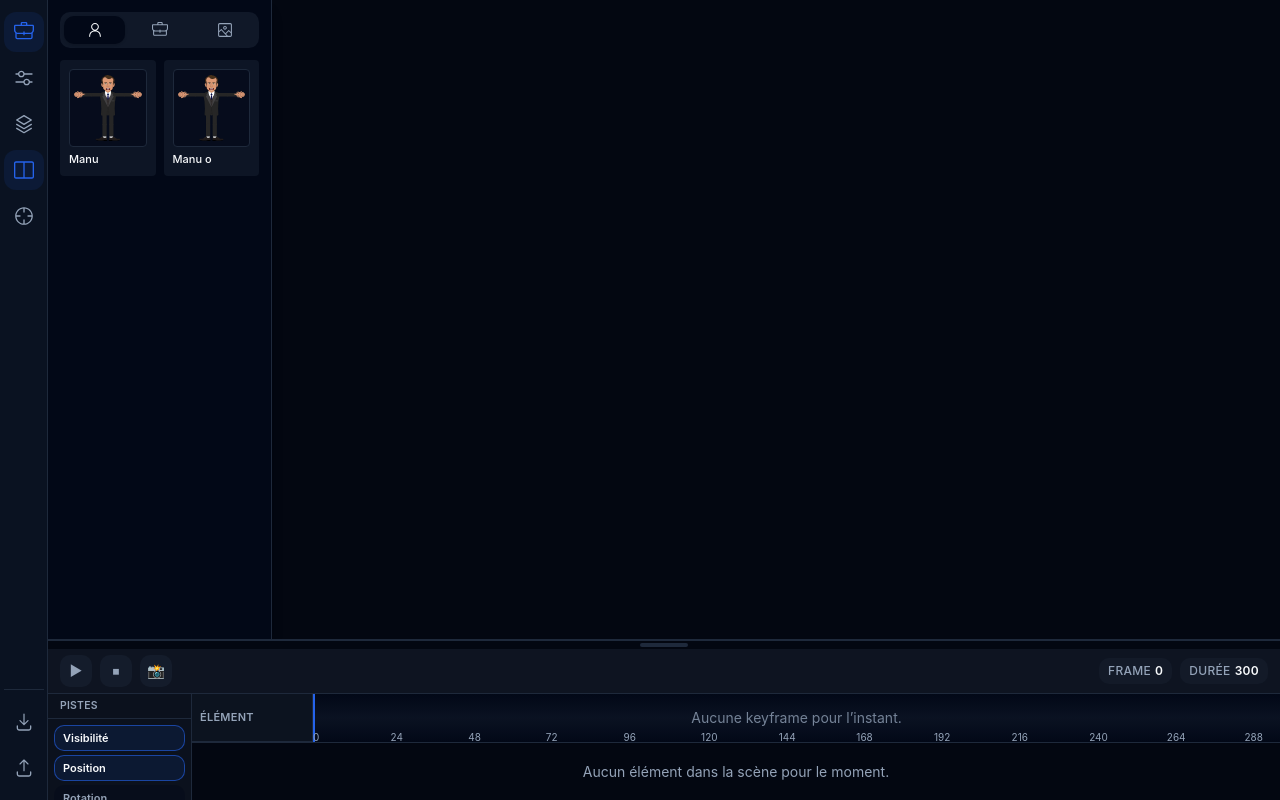
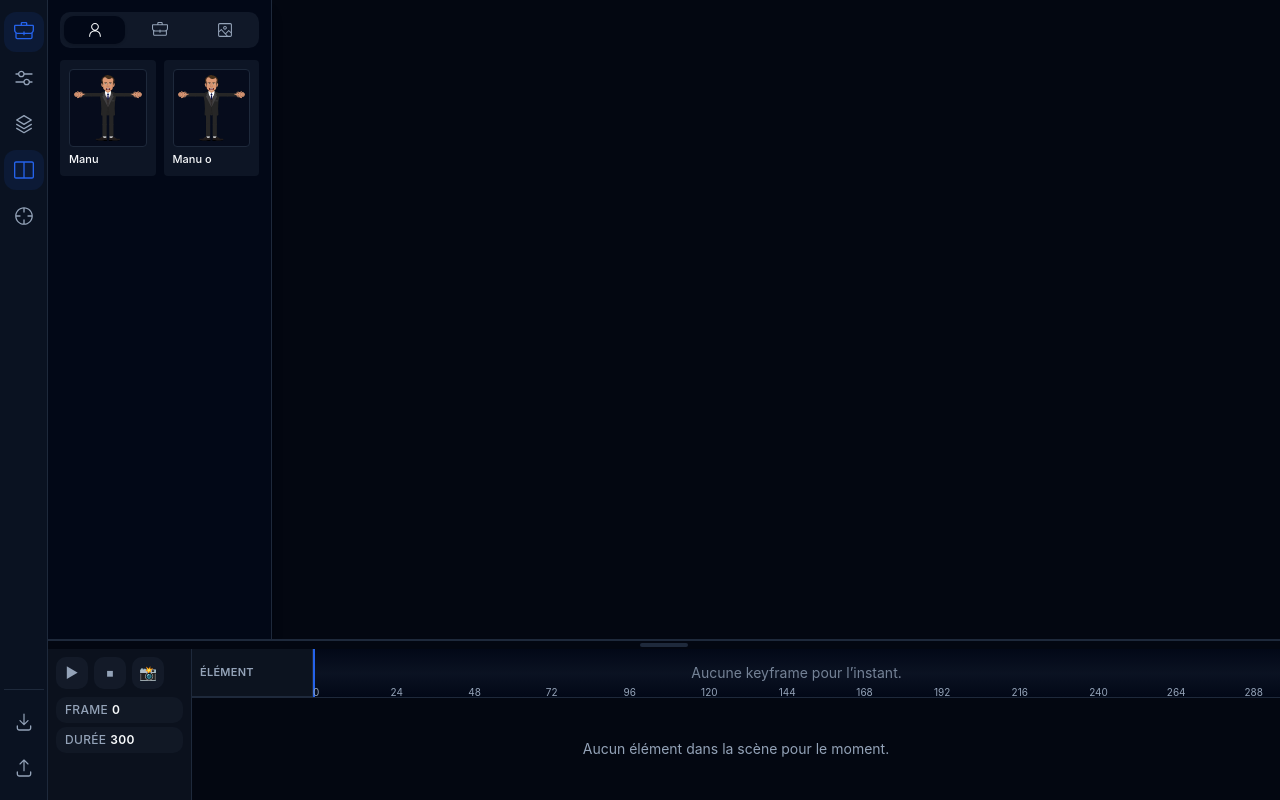
Before and after one commit to JaJaMalikov/bab_remix, a React (Vite) app: page / in a window 1280 px wide. Built offline with nearby package versions, Linux system fonts and the light colour scheme.

Commit message:
timeline phase 1

```diff
--- a/src/components/Timeline.tsx
+++ b/src/components/Timeline.tsx
@@ -24,28 +24,10 @@ const extractClientX = (event: MouseEvent | TouchEvent): number | null => {
   return (event as MouseEvent).clientX ?? null;
 };
 
-type TrackId = "visibility" | "position" | "rotation";
-
-type TrackFilters = Record<TrackId, boolean>;
-
-const TRACK_OPTIONS: Array<{
-  id: TrackId;
-  label: string;
-  description: string;
-}> = [
-  {
-    id: "visibility",
-    label: "Visibilité",
-    description: "Segments d'apparition / disparition",
-  },
-  { id: "position", label: "Position", description: "Keyframes X / Y" },
-  { id: "rotation", label: "Rotation", description: "Keyframes de rotation" },
-];
-
-const DEFAULT_TRACK_FILTERS: TrackFilters = {
-  visibility: true,
-  position: true,
-  rotation: false,
+type TrackFilters = {
+  visibility: boolean;
+  position: boolean;
+  rotation: boolean;
 };
 
 export const Timeline: React.FC = React.memo(() => {
@@ -70,9 +52,12 @@ export const Timeline: React.FC = React.memo(() => {
     maxHeight: MAX_HEIGHT,
   });
 
-  const [trackFilters, setTrackFilters] = useState<TrackFilters>(
-    DEFAULT_TRACK_FILTERS,
-  );
+  // All track types always enabled
+  const trackFilters: TrackFilters = {
+    visibility: true,
+    position: true,
+    rotation: true,
+  };
   const laneRef = useRef<HTMLDivElement | null>(null);
   const [isScrubbing, setIsScrubbing] = useState(false);
 
@@ -234,9 +219,6 @@ export const Timeline: React.FC = React.memo(() => {
     return 1;
   }, [frameDivisor]);
 
-  const handleToggleTrackFilter = useCallback((id: TrackId) => {
-    setTrackFilters((prev) => ({ ...prev, [id]: !prev[id] }));
-  }, []);
 
   const handleTogglePlay = useCallback(() => {
     setPlaying(!playing);
@@ -266,10 +248,7 @@ export const Timeline: React.FC = React.memo(() => {
     [removeKeyframe, tracks],
   );
 
-  const activeTrackCount = TRACK_OPTIONS.filter(
-    (option) => trackFilters[option.id],
-  ).length;
-  const showTrackRows = activeTrackCount > 0 && sceneItems.length > 0;
+  const showTrackRows = sceneItems.length > 0;
 
   return (
     <div className="timeline" style={{ height: timelineHeight }}>
@@ -278,8 +257,10 @@ export const Timeline: React.FC = React.memo(() => {
         onMouseDown={onResizeMouseDown}
         title="Redimensionner la timeline"
       />
-      <div className="timeline-toolbar">
-        <div className="timeline-toolbar-left">
+
+      <div className="timeline-body">
+        <div className="timeline-track-panel">
+          <div className="timeline-controls">
             <button
               type="button"
               className="timeline-icon-button"
@@ -305,7 +286,7 @@ export const Timeline: React.FC = React.memo(() => {
               📸
             </button>
           </div>
-        <div className="timeline-toolbar-right">
+          <div className="timeline-info">
             <span className="timeline-readout" title="Frame courante">
               <span className="timeline-readout-label">Frame</span>
               <span className="timeline-readout-value">{currentFrame}</span>
@@ -314,29 +295,6 @@ export const Timeline: React.FC = React.memo(() => {
               <span className="timeline-readout-label">Durée</span>
               <span className="timeline-readout-value">{duration || 0}</span>
             </span>
-        </div>
-      </div>
-
-      <div className="timeline-body">
-        <div className="timeline-track-panel">
-          <div className="timeline-track-panel-header">Pistes</div>
-          <div className="timeline-track-toggle-list">
-            {TRACK_OPTIONS.map((option) => (
-              <button
-                key={option.id}
-                type="button"
-                className={`timeline-track-toggle${trackFilters[option.id] ? " is-active" : ""}`}
-                onClick={() => handleToggleTrackFilter(option.id)}
-                aria-pressed={trackFilters[option.id]}
-              >
-                <span className="timeline-track-toggle-label">
-                  {option.label}
-                </span>
-                <span className="timeline-track-toggle-desc">
-                  {option.description}
-                </span>
-              </button>
-            ))}
           </div>
         </div>
 
@@ -411,9 +369,7 @@ export const Timeline: React.FC = React.memo(() => {
           <div className="timeline-track-scroll">
             {!showTrackRows && (
               <div className="timeline-track-empty">
-                {sceneItems.length === 0
-                  ? "Aucun élément dans la scène pour le moment."
-                  : "Sélectionner au moins un type de piste pour visualiser la timeline."}
+                Aucun élément dans la scène pour le moment.
               </div>
             )}
 
@@ -435,6 +391,10 @@ export const Timeline: React.FC = React.memo(() => {
                         </span>
                       </div>
                       <div className="timeline-track-layers">
+                        <div
+                          className="timeline-track-playhead"
+                          style={{ left: `${currentFramePosition}%` }}
+                        />
                         {trackFilters.visibility && (
                           <div
                             className="timeline-track-layer track-layer-visibility"
@@ -477,10 +437,6 @@ export const Timeline: React.FC = React.memo(() => {
                                 />
                               );
                             })}
-                            <div
-                              className="timeline-track-playhead"
-                              style={{ left: `${currentFramePosition}%` }}
-                            />
                           </div>
                         )}
 
@@ -503,10 +459,6 @@ export const Timeline: React.FC = React.memo(() => {
                                 />
                               );
                             })}
-                            <div
-                              className="timeline-track-playhead"
-                              style={{ left: `${currentFramePosition}%` }}
-                            />
                           </div>
                         )}
 
@@ -529,10 +481,6 @@ export const Timeline: React.FC = React.memo(() => {
                                 />
                               );
                             })}
-                            <div
-                              className="timeline-track-playhead"
-                              style={{ left: `${currentFramePosition}%` }}
-                            />
                           </div>
                         )}
                       </div>
--- a/src/styles/globals.css
+++ b/src/styles/globals.css
@@ -88,14 +88,6 @@
     @apply absolute inset-x-0 top-1/2 mx-auto h-1 w-12 -translate-y-1/2 rounded-full bg-[hsl(var(--border))];
   }
 
-  .timeline-toolbar {
-    @apply flex items-center justify-between border-b border-[hsl(var(--border))] bg-[hsl(var(--muted)/0.4)] px-3 py-1.5;
-  }
-
-  .timeline-toolbar-left,
-  .timeline-toolbar-right {
-    @apply flex items-center gap-2;
-  }
 
   .timeline-icon-button {
     @apply inline-flex h-8 w-8 items-center justify-center rounded-md border border-transparent bg-[hsl(var(--muted)/0.4)] text-sm text-[hsl(var(--muted-foreground))] transition hover:border-[hsl(var(--primary)/0.4)] hover:text-[hsl(var(--primary))];
@@ -118,31 +110,15 @@
   }
 
   .timeline-track-panel {
-    @apply flex min-h-0 w-36 flex-col border-r border-[hsl(var(--border))] bg-[hsl(var(--muted)/0.3)];
+    @apply flex min-h-0 w-36 flex-col gap-2 border-r border-[hsl(var(--border))] bg-[hsl(var(--muted)/0.3)] p-2;
   }
 
-  .timeline-track-panel-header {
-    @apply border-b border-border px-3 py-1 text-[0.65rem] font-semibold uppercase tracking-wide text-muted-foreground;
+  .timeline-controls {
+    @apply flex items-center gap-1.5;
   }
 
-  .timeline-track-toggle-list {
-    @apply flex min-h-0 flex-col gap-1 overflow-y-auto p-1.5;
-  }
-
-  .timeline-track-toggle {
-    @apply rounded-md border border-transparent bg-background/30 px-2 py-1 text-left text-xs text-muted-foreground transition hover:border-primary/40 hover:text-foreground;
-  }
-
-  .timeline-track-toggle.is-active {
-    @apply border-primary/60 bg-primary/10 text-foreground;
-  }
-
-  .timeline-track-toggle-label {
-    @apply text-[11px] font-semibold;
-  }
-
-  .timeline-track-toggle-desc {
-    @apply hidden;
+  .timeline-info {
+    @apply flex flex-col gap-1;
   }
 
   .timeline-track-view {
@@ -186,11 +162,11 @@
   }
 
   .timeline-track-layers {
-    @apply flex flex-col gap-1 border-l border-border px-2 py-1.5;
+    @apply relative flex flex-col border-l border-border;
   }
 
   .timeline-track-layer {
-    @apply relative h-6 overflow-hidden rounded-md border border-border bg-muted/20;
+    @apply relative h-6 overflow-hidden bg-muted/20;
   }
 
   .timeline-track-layer.track-layer-visibility {
@@ -206,11 +182,11 @@
   }
 
   .timeline-track-playhead {
-    @apply pointer-events-none absolute top-0 bottom-0 w-0.5 bg-primary;
+    @apply pointer-events-none absolute inset-y-0 w-0.5 bg-primary z-10;
   }
 
   .timeline-track-segment {
-    @apply absolute top-0 h-full rounded-sm border border-transparent;
+    @apply absolute top-0 h-full;
   }
 
   .timeline-track-segment.is-visible {
```
Lines whose indentation alone changed are shown as unchanged.
